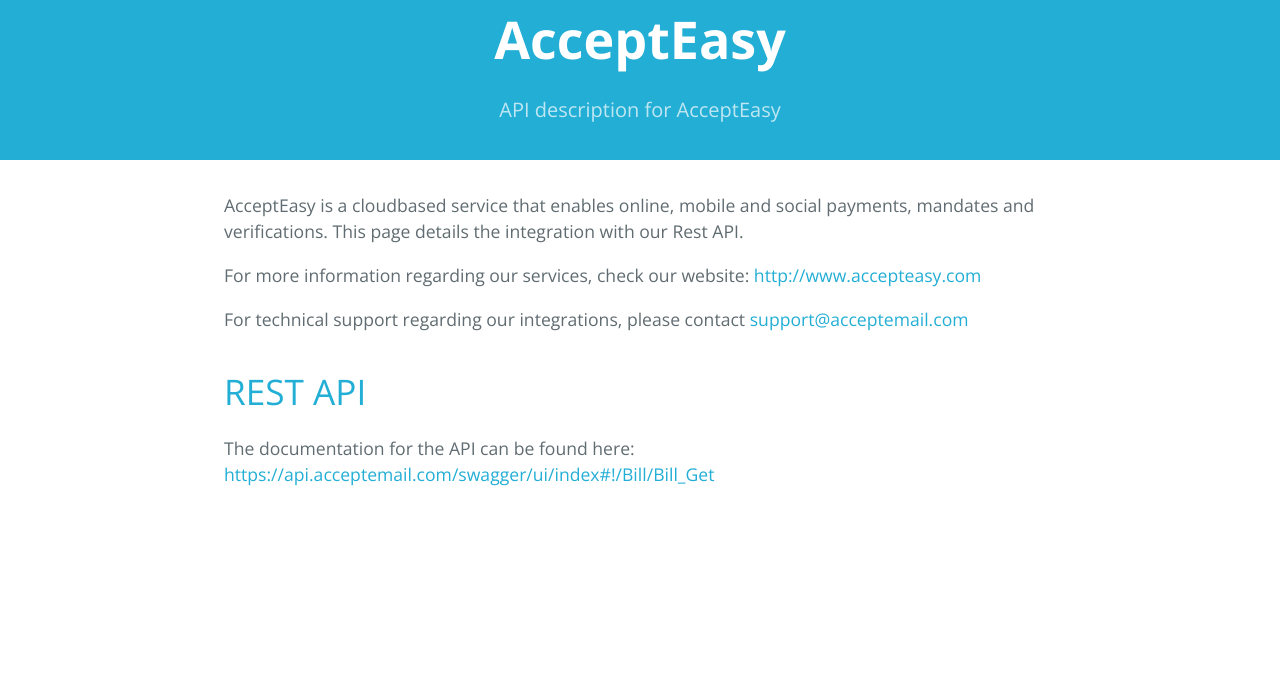
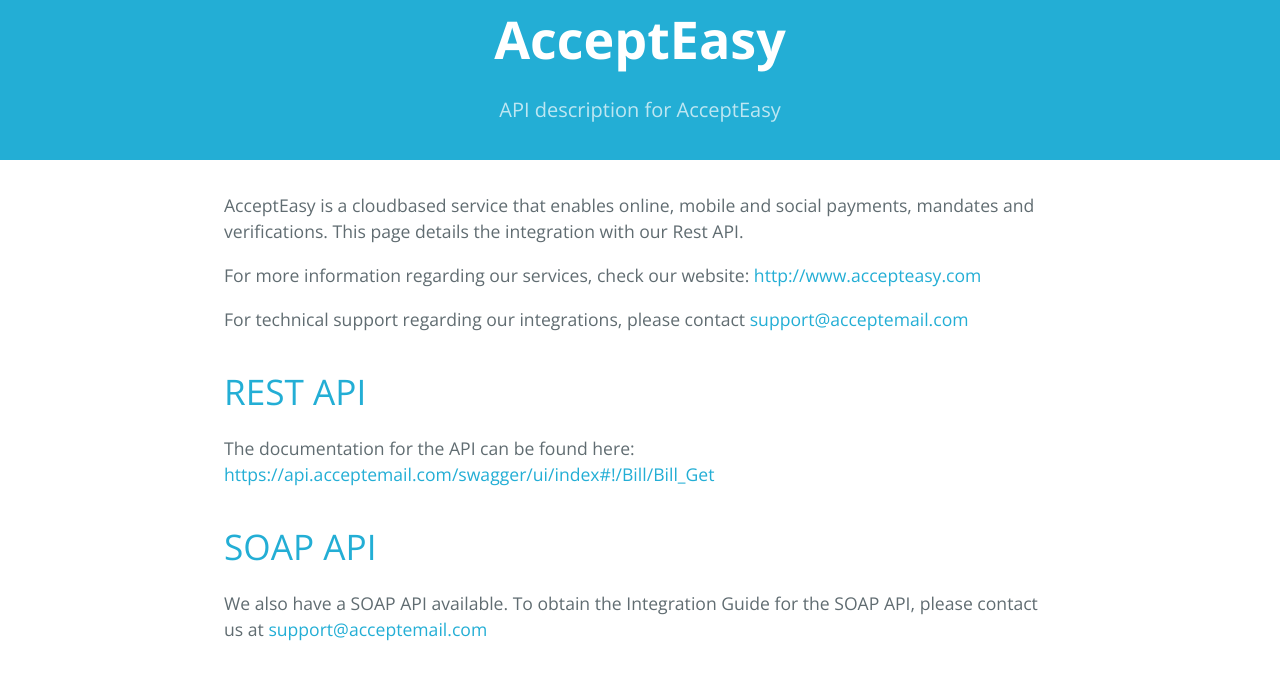
Before and after one commit to AcceptEmail/Examples, a Jekyll site: the page built from index.md, in a window 1280 px wide. Shown: the top 680 px of the page. Built offline with Jekyll 4.4.1, drawn with Linux system fonts in a browser that asks for light colours.

Commit message:
soap api

```diff
--- a/index.md
+++ b/index.md
@@ -11,3 +11,8 @@
 # [](#header-1)REST API
 
 The documentation for the API can be found here: [https://api.acceptemail.com/swagger/ui/index#!/Bill/Bill_Get](https://api.acceptemail.com/swagger/ui/index#!/Bill/Bill_Get)
+
+
+# [](#header-1)SOAP API
+
+We also have a SOAP API available. To obtain the Integration Guide for the SOAP API, please contact us at [support@acceptemail.com](mailto:support@acceptemail.com)
```
